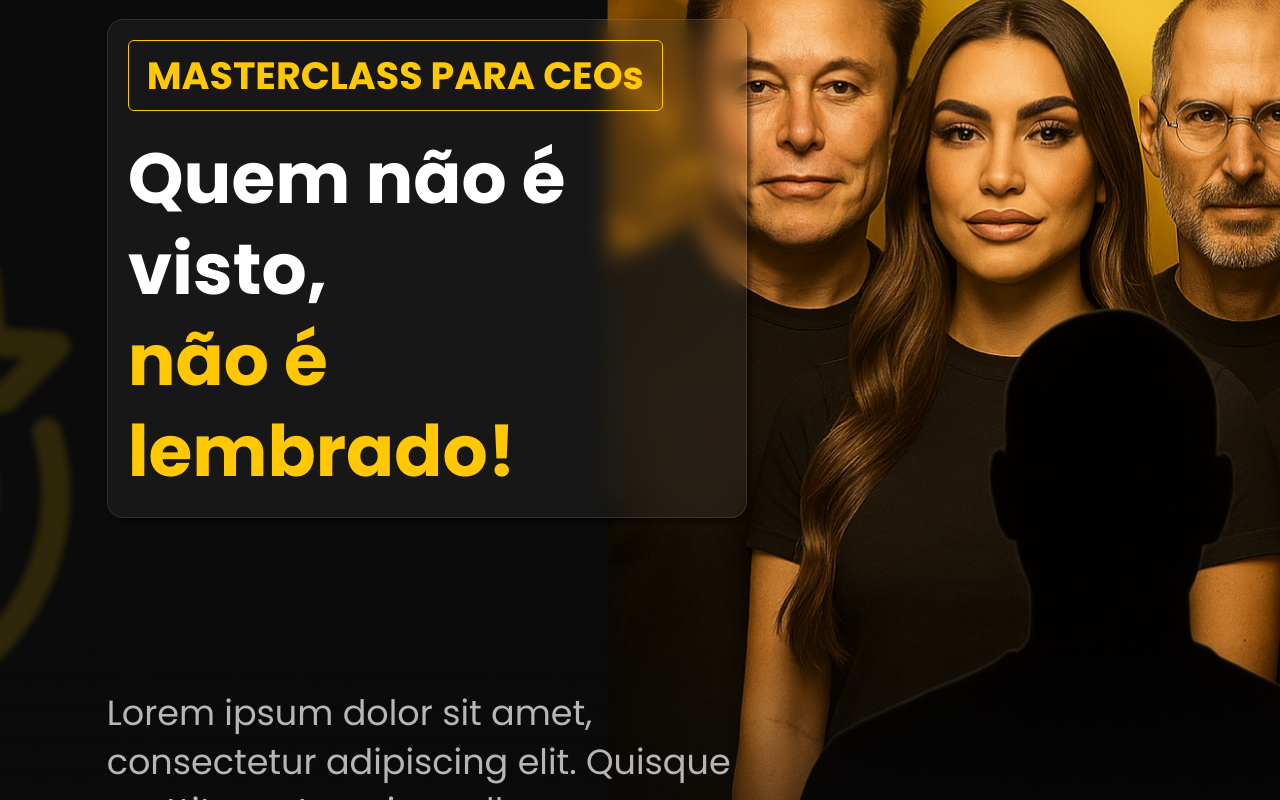
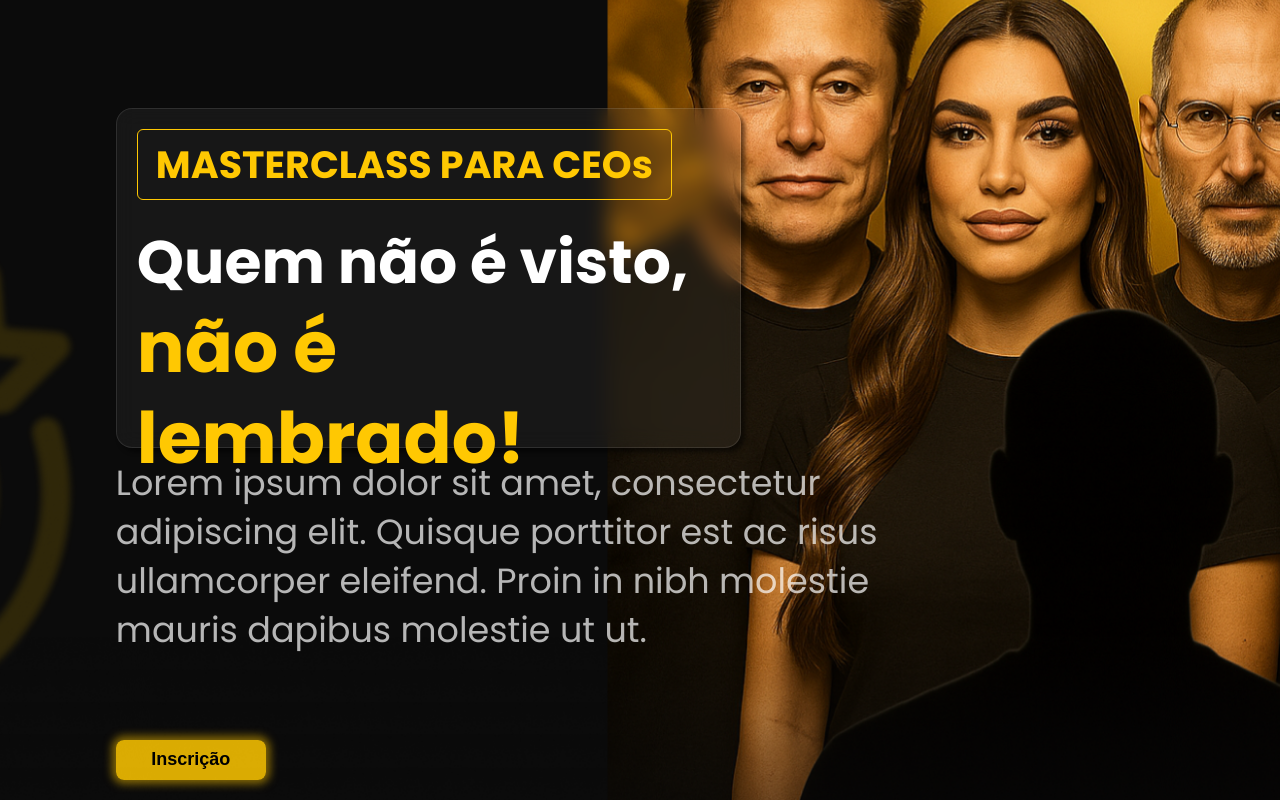
Before and after one commit to Film-Lab-landing-pages/ceos-lp, a Next.js app: page / in a window 1280 px wide. Shown: the part 300-1100 px from the top of the page. Built offline with nearby package versions, Linux system fonts and the light colour scheme.

Commit message:
fix: grid corrections

```diff
--- a/src/sections/LPHome/index.tsx
+++ b/src/sections/LPHome/index.tsx
@@ -1,7 +1,7 @@
 'use client'
 
 import React from 'react'
-import { Grid, Card, Button } from '@/styles/globalStyles'
+import { Grid } from '@/styles/globalStyles'
 import * as S from './styles'
 import { EnrollButton } from '../ClassContent/styles'
 
@@ -9,31 +9,31 @@ const LPHome: React.FC = () => {
   return (
     <S.Section>
       <Grid>
-        <S.ContentContainer>
-          <Card>
+        <S.Card>
           <S.CardContent>
             <S.CardHeader className="poppins-bold">
-                {' '}
               MASTERCLASS PARA CEOs
             </S.CardHeader>
             <S.CardMainText className="poppins-bold">
               Quem não é visto,
               <br />
-                <S.CardSpan className="poppins-bold">
-                  não é lembrado!
-                </S.CardSpan>
+              <S.CardSpan className="poppins-bold">não é lembrado!</S.CardSpan>
             </S.CardMainText>
           </S.CardContent>
-          </Card>
+        </S.Card>
+        <S.DescriptionWrapper>
           <S.Description>
             Lorem ipsum dolor sit amet, consectetur adipiscing elit. Quisque
             porttitor est ac risus ullamcorper eleifend. Proin in nibh molestie
             mauris dapibus molestie ut ut.
           </S.Description>
+        </S.DescriptionWrapper>
+
+        <S.ButtonWrapper>
           <EnrollButton size="large" className="poppins-xbold class-content">
             Inscrição
           </EnrollButton>
-        </S.ContentContainer>
+        </S.ButtonWrapper>
       </Grid>
     </S.Section>
   )
--- a/src/sections/LPHome/styles.tsx
+++ b/src/sections/LPHome/styles.tsx
@@ -1,10 +1,5 @@
-// Home/styles.ts
 import styled from 'styled-components'
 import { Card as GlobalCard } from '@/styles/globalStyles'
-
-interface ButtonProps {
-  size: 'small' | 'large'
-}
 
 export const Section = styled.section`
   width: 100%;
@@ -13,15 +8,23 @@ export const Section = styled.section`
   background-size: cover;
 `
 
-export const ContentContainer = styled.div`
-  grid-column: 2 / 8;
-  grid-row: 3 / 12;
-  max-height: 100%;
-  display: flex;
-  flex-direction: column;
-  justify-content: flex-start;
-  align-items: flex-start;
-  gap: 15rem;
+export const Card = styled(GlobalCard)`
+  grid-column: 2 / 7;
+  grid-row: 4 / 8;
+
+  @media (max-width: 1440px) {
+    grid-column: 2 / 8;
+  }
+  @media (max-width: 1024px) {
+    grid-column: 2 / 12;
+    grid-row: 2 / 6;
+  }
+
+  @media (max-width: 768px) {
+    grid-column: 1 / -1;
+    grid-row: auto;
+    margin: 2rem 1rem;
+  }
 `
 
 export const CardContent = styled.div`
@@ -30,8 +33,15 @@ export const CardContent = styled.div`
   align-items: flex-start;
   gap: 12px;
   padding: 2rem;
-  grid-column: 2 / 6;
-  grid-row: 3 / 7;
+
+  @media (max-width: 768px) {
+    padding: 1.5rem;
+  }
+
+  @media (max-width: 480px) {
+    padding: 1rem;
+    gap: 8px;
+  }
 `
 
 export const CardHeader = styled.h1`
@@ -41,6 +51,16 @@ export const CardHeader = styled.h1`
   padding: 6px 18px;
   border-radius: 6px;
   border: 1px solid var(--color-yellow);
+
+  @media (max-width: 768px) {
+    font-size: 28px;
+    padding: 4px 12px;
+  }
+
+  @media (max-width: 480px) {
+    font-size: 22px;
+    padding: 4px 8px;
+  }
 `
 
 export const CardMainText = styled.p`
@@ -48,18 +68,95 @@ export const CardMainText = styled.p`
   line-height: 91px;
   color: var(--color-white);
   margin: 0;
+
+  @media (max-width: 1440px) {
+    font-size: 60px;
+    line-height: 80px;
+  }
+
+  @media (max-width: 768px) {
+    font-size: 20px;
+    line-height: 65px;
+  }
+
+  @media (max-width: 480px) {
+    font-size: 36px;
+    line-height: 48px;
+  }
 `
 
 export const CardSpan = styled.span`
   font-size: 71px;
   line-height: 91px;
   color: var(--color-yellow);
+
+  @media (max-width: 768px) {
+    font-size: 50px;
+    line-height: 65px;
+  }
+
+  @media (max-width: 480px) {
+    font-size: 36px;
+    line-height: 48px;
+  }
 `
+export const DescriptionWrapper = styled.div`
+  grid-column: 2 / 8;
+  grid-row: 8 / 11;
 
+  @media (max-width: 1440px) {
+    grid-column: 2 / 10;
+  }
+
+  @media (max-width: 1024px) {
+    grid-column: 2 / 12;
+    grid-row: 6 / 9;
+  }
+
+  @media (max-width: 768px) {
+    grid-column: 1 / -1;
+    grid-row: auto;
+    margin: 2rem 1rem;
+  }
+`
 export const Description = styled.p`
   font-size: 35px;
   line-height: 49px;
   color: rgba(255, 255, 255, 0.7);
-  margin-top: 2rem;
+  margin: 0;
   text-align: left;
+  align-self: start;
+
+  @media (max-width: 768px) {
+    font-size: 26px;
+    line-height: 38px;
+  }
+
+  @media (max-width: 480px) {
+    font-size: 20px;
+    line-height: 30px;
+  }
 `
+
+export const ButtonWrapper = styled.div`
+  grid-column: 2 / 4;
+  grid-row: 11 / 12;
+  display: flex;
+  align-items: center;
+
+  @media (max-width: 1440px) {
+    grid-column: 2 / 6;
+  }
+
+  @media (max-width: 1024px) {
+    grid-column: 2 / 6;
+    grid-row: 9 / 10;
+  }
+
+  @media (max-width: 768px) {
+    grid-column: 1 / -1;
+    grid-row: auto;
+    justify-content: center;
+    margin: 2rem 0;
+  }
+`
--- a/src/styles/globalStyles.ts
+++ b/src/styles/globalStyles.ts
@@ -1,21 +1,21 @@
-import { off } from "process";
-import styled from "styled-components";
+import { off } from 'process'
+import styled from 'styled-components'
 
 export const colors = {
-  white: "#ffffff",
-  black: "#000000",
-  offWhite: "#D9D9D9",
-};
+  white: '#ffffff',
+  black: '#000000',
+  offWhite: '#D9D9D9',
+}
 
 export const Title = styled.h2`
   color: var(--color-yellow);
   font-size: 5em;
   font-weight: bold;
   /* line-height: 1; */
-`;
+`
 
 interface ButtonProps {
-  size: "small" | "large";
+  size: 'small' | 'large'
 }
 
 export const Button = styled.button<ButtonProps>`
@@ -23,8 +23,8 @@ export const Button = styled.button<ButtonProps>`
   height: 4rem;
   color: var(--color-black);
   background-color: rgba(255, 200, 2, 0.85);
-  padding: ${(props) => (props.size === "small" ? "8px 16px" : "16px 32px")};
-  font-size: ${(props) => (props.size === "small" ? "1.2rem" : "1.8rem")};
+  padding: ${(props) => (props.size === 'small' ? '8px 16px' : '16px 32px')};
+  font-size: ${(props) => (props.size === 'small' ? '1.2rem' : '1.8rem')};
   font-weight: 700;
   font-style: bold;
   border: none;
@@ -35,7 +35,7 @@ export const Button = styled.button<ButtonProps>`
   justify-content: center;
   cursor: pointer;
   transition: all 0.3s;
-`;
+`
 
 export const Card = styled.div`
   max-height: 100%;
@@ -45,7 +45,7 @@ export const Card = styled.div`
   box-shadow: 4px 4px 4px rgba(0, 0, 0, 0.5);
   backdrop-filter: blur(10px); //60px no do Diego
   -webkit-backdrop-filter: blur(10px);
-`;
+`
 
 export const Grid = styled.div`
   display: grid;
@@ -53,4 +53,7 @@ export const Grid = styled.div`
   grid-template-rows: repeat(12, 1fr);
   width: 100%;
   height: 100%;
-`;
+  margin: 0 auto;
+  padding: 0 1rem;
+  gap: 1rem;
+`
```
Lines whose indentation alone changed are shown as unchanged.
